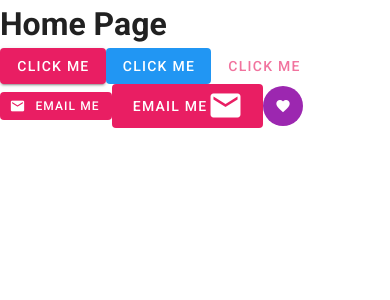
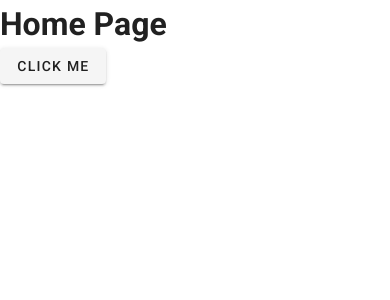
Before and after one commit to matheusborn/vuetify-tutorial, a Vue app: page / in a window 390 px wide. Shown: the top 300 px of the page. Built offline with nearby package versions, Linux system fonts and the light colour scheme.

Commit message:
Breakpoints & Visibility

```diff
--- a/src/views/Home.vue
+++ b/src/views/Home.vue
@@ -1,23 +1,9 @@
 <template>
   <div class="home">
     <h1>Home Page</h1>
-    <v-btn class="pink white--text">Click Me</v-btn>
-    <v-btn depressed color="blue" dark>Click me</v-btn>
-    <v-btn plain color="pink">click me</v-btn>
-
-    <v-btn depressed small class="pink white--text">
-      <v-icon small left>mdi-email</v-icon>
-      <span>Email me</span>
-    </v-btn>
-
-    <v-btn depressed large class="pink white--text">
-      <span>Email me</span>
-      <v-icon large>mdi-email</v-icon>
-    </v-btn>
-
-    <v-btn fab depressed small dark color="purple">
-      <v-icon small>mdi-heart</v-icon>
-    </v-btn>
+    <!-- <v-btn class="hidden-sm-and-down">click me</v-btn> -->
+    <!-- <v-btn class="hidden-md-and-up">click me</v-btn> -->
+    <v-btn class="hidden-sm-only">click me </v-btn>
   </div>
 </template>
 
```
